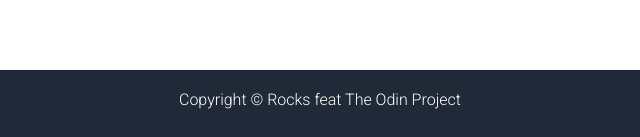
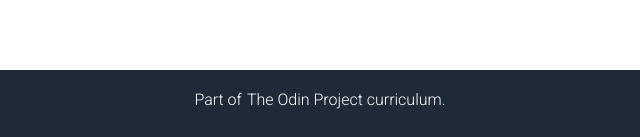
Before and after one commit to gabriel-neander/odin-rock, a plain HTML site: page index.html in a window 1280 px wide. Shown: the part 660-797 px from the top of the page, 320-960 px from the left. Drawn offline with Linux system fonts and the light colour scheme.

Commit message:
Minor adjustments on footer and title.

```diff
--- a/index.html
+++ b/index.html
@@ -9,7 +9,7 @@
     <link rel="preconnect" href="https://fonts.googleapis.com">
     <link rel="preconnect" href="https://fonts.gstatic.com" crossorigin>
     <link href="https://fonts.googleapis.com/css2?family=Roboto:wght@300&display=swap" rel="stylesheet">
-    <title>The Odin Project - Rock Paper Scissors Game</title>
+    <title>Rock Paper Scissors Game!</title>
 </head>
 <body>
     <div id="game">
@@ -28,6 +28,6 @@
     </div>
     <p id="result">Try your luck in a five rounds game!</p>
 </div>
-<footer>Copyright © Rocks feat The Odin Project</footer>
+<footer>Part of <a href="https://www.theodinproject.com/">The Odin Project curriculum.</a></footer>
 </body>
 </html>
--- a/styles/styles.css
+++ b/styles/styles.css
@@ -1,3 +1,12 @@
+/* Links */
+a {
+    text-decoration: none;
+    color: #fff;
+    margin-left: 5px;
+}
+a:hover {
+    text-decoration: underline;
+}
 /* Interface */
 #game {
     display: flex;
```
